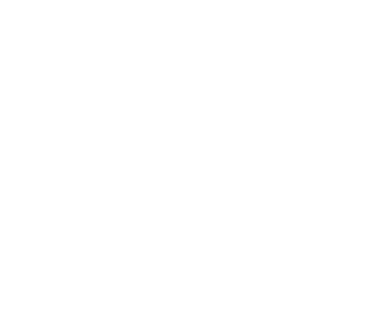
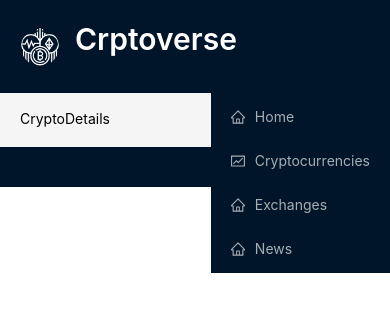
Before and after one commit to Aditirathore311/Crypto_app, a React (Create React App) app: page /crypto/1 in a window 390 px wide. Shown: the top 312 px of the page. Built offline with nearby package versions, Linux system fonts and the light colour scheme.

Commit message:
fourth commit

```diff
--- /dev/null
+++ b/src/App.css
@@ -0,0 +1,379 @@
+
+:root{
+    --text-primary:#000;
+    --bgPrimary:#fff;
+   --bgSecondary: #F9F9F9;
+   --pink: #0071bd;
+   --light-blue: #e6f7ff;
+   --border: #d9d9d9;
+}
+
+* {
+    margin: 0;
+    padding: 0;
+    box-sizing: border-box;
+}
+
+a:hover{
+    color: var(--pink) !important;
+}
+
+.app{
+    display: flex;
+    overflow: hidden;
+}
+
+.navbar{
+    flex: 0.2;
+    background-color: rgb(0, 21, 41);
+}
+
+.main{
+    flex: 0.8;
+    width: 100%;
+
+}
+.routes{
+    padding: 20px;
+}
+.nav-container{
+    position: fixed;
+    left: 0;
+    margin: 10px;
+    height: 100vh;
+    margin: 0px;
+    background-color: rgb(0, 21, 41);
+}
+
+.logo-container{
+    background-color: #001529;
+    display: flex;
+    padding: 20px;
+    align-items: center;
+    width: 100%;
+}
+.logo{
+    margin:0 0 0 15px;
+}
+.logo a{
+   color: white;
+}
+.menu-control-container{
+    display: none !important;
+    position: absolute !important;
+    right: 10px !important;
+    top: 25px !important;
+    font-size: 1.2rem !important;
+    background-color: var(--bgSecondary) !important;
+    border: none !important;
+}
+
+.loader{
+    height: 81vh;
+    display: flex;
+    justify-content: center;
+    align-items: center;
+}
+
+@media screen and (max-width:1300px){
+    .main{
+        margin-left: 50px;
+    }
+}
+
+@media screen and (max-width:1170px){
+    .main{
+        margin-left: 50px;
+    }
+}
+
+@media screen and (max-width:1000px){
+    .main{
+        margin-left: 100px;
+    }
+}
+
+@media screen and (max-width:800px){
+    .app{
+        flex-direction: column;
+        overflow: hidden;
+    }
+
+    .navbar{
+        flex: 1;
+    }
+
+    .main{
+        flex: 1;
+        margin-top: 90px;
+        margin-left: 0px;
+        margin-right: 10px;
+    }
+
+    .nav-container{
+        height: 8vh;
+        position:fixed;
+        width: 100%;
+        z-index: 100;
+        background-color: var(--bgSecondary);
+    }
+
+    .menu-control-container{
+        display: block !important;
+    }
+
+    .ant-menu{
+        position: absolute;
+        right: 0px;
+    }
+    .home-title{
+        font-size: 1.4rem !important;
+    }
+    .show-more{
+        font-size: 1.3rem !important;
+    }
+}
+
+.coin-detail-container{
+    margin: 30px;
+}
+
+.coin-heading-container{
+    display: flex;
+    justify-content: center;
+    align-items: center;
+    flex-direction: column;
+    border-bottom: 1px solid var(--border);
+    padding-top: 20px;
+    padding-bottom: 20px;
+    gap: 10px;
+}
+
+.coin-heading-container .coin-name{
+    font-weight: 900;
+    color: var(--pink);
+}
+
+.coin-heading-container p{
+    font-size: 1rem;
+    opacity: 0.9;
+    margin-bottom: 20px;
+}
+
+.stats-container{
+    display: flex;
+    justify-content: space-between;
+    align-items: center;
+    gap: 40px;
+}
+
+.stats-container h2{
+    font-weight: 700;
+    font-size: 1.4rem;
+    margin-top: 20px;
+    color: var(--pink);
+}
+
+.coin-details-heading{
+    font-weight: 700 !important;
+    margin-top: 20px !important;
+    color: var(--pink) !important;
+}
+
+.coin-stats{
+    display: flex;
+    justify-content: space-between;
+    border-bottom: 1px solid var(--border);
+    font-size: 1rem;
+    opacity: 0.9;
+    padding: 20px;
+
+}
+
+.coin-stats-name{
+    display: flex;
+    gap: 10px;
+    font-size: 1rem;
+}
+
+.stats{
+    font-weight: 800;
+}
+
+.coin-value-statistics-heading p{
+    font-size: 1rem;
+    opacity: 0.9;
+}
+
+.coin-desc-link{
+    display: flex;
+    gap: 40px;
+    margin-top: 40px;
+    padding-top: 20px;
+}
+
+.coin-desc-link h2{
+    font-weight: 700;
+    color: var(--pink);
+}
+
+.coin-desc-link p{
+    font-size: 1rem;
+    opacity: 0.9;
+}
+
+.coin-desc-link a{
+    color: var(--pink);
+}
+
+.coin-desc-link h3{
+    font-weight: 700;
+}
+
+.coin-desc{
+    flex: 0.5;
+}
+
+.coin-links{
+  padding: 0px 20px;
+    flex: 0.5;
+}
+
+.coin-link{
+    display: flex;
+    justify-content: space-between;
+    align-items: center;
+    border-bottom: 1px solid var(--border);
+    padding: 20px;
+}
+
+.link-name{
+    text-transform: capitalize;
+    font-size: 1rem;
+}
+
+.coin-link a{
+    color: var(--pink);
+    font-weight: 700;
+    font-size: 1rem;
+}
+
+.coin-link:hover, .coin-stats:hover{
+    background-color: var(--bgSecondary);
+}
+
+@media screen and (max-width:1000px){
+    .stats-container{
+        flex-direction: column;
+    }
+    .coin-desc-link{
+        flex-direction: column;
+    }
+    .stats-container h2{
+        margin-top: 0px;
+    }
+}
+
+@media screen and (max-width: 500px){
+    .coin-links{
+        padding: 0px;
+    }
+    .coin-detail-container{
+        margin: 0;
+    }
+}
+@media screen and (max-width: 500px){
+    .heading{
+        margin-top: 20px;
+    }
+}
+
+.select-news{
+    width: 180px;
+}
+.news-card{
+    min-height: 300px !important;
+}
+.news-image-container{
+    display: flex !important;
+    justify-content: space-between !important;
+}
+.news-title{
+width: 70%;
+}
+
+.news-image-container .img{
+    width:100px;
+    height:100px;
+}
+.news-card p{
+    color: black;
+    margin: 10px 0px !important;
+}
+.provider-container{
+    display: flex;
+    justify-content: space-between;
+}
+.provider-name{
+    margin-left: 10px;
+}
+
+.chart-header{
+    display: flex;
+    justify-content: space-between;
+    gap: 50px;
+    color: #0071bd;
+}
+.chart-title{
+    color: #0071bd !important;
+}
+.price-container{
+    display: flex !important;
+    gap: 20px !important;
+    align-items: center !important;
+    flex-wrap: wrap !important;
+}
+.price-change{
+    font-weight: 900 !important;
+}
+.current-price{
+    margin-top: 0px !important;
+    font-weight: 900 !important;
+}
+.home-heading-container{
+    display: flex;
+    justify-content: space-between;
+    align-items: center;
+    margin-top: 40px;
+}
+.show-more{
+    margin-top: 0px !important;
+}
+.exchange-image{
+    margin: 0px 10px !important;
+}
+.search-crypto{
+    margin: 20px auto 30px auto;
+    width: 250px;
+}
+.crypto-card-container{
+    min-height: 65vh !important;
+}
+.crypto-card{
+    min-width: 250px;
+}
+.crypto-card .crypto-image{
+    width:35px;
+}
+.select-timeperiod{
+    width: 200px !important;
+    margin-top: 20px !important;
+}
+
+.footer {
+    background-color: #001529;
+    display: flex;
+    flex-direction: column;
+    padding: 20px;
+    align-items: center;
+}
--- a/src/App.js
+++ b/src/App.js
@@ -1,22 +1,41 @@
-import React from 'react'
+import React from 'react';
 import { Switch, Route, Link } from 'react-router-dom';
 import { Layout, Typography, Space } from 'antd';
-import Navbar from './components/Navbar';
 
+import { Exchanges, Homepage, News, Cryptocurrencies, CryptoDetails, Navbar } from './components';
+import './App.css';
 const App = () => {
   return (
-    <div className='app'>
-     <div className='navbar'>
+    <div className="app">
+      <div className="navbar">
+        <Navbar />
+      </div>
+      <div className="main">
+        <Layout>
+          <div className="routes">
+            <Switch>
+              <Route exact path="/">
+                <Homepage />
+              </Route>
+              <Route exact path="/exchanges">
+                < Exchanges/>
+              </Route>
+              <Route exact path="/cryptocurrencies">
+                <Cryptocurrencies />
+              </Route>
+              <Route exact path="/crypto/:coinId">
+                <CryptoDetails />
+              </Route>
+              <Route exact path="/news">
+                <News />
+              </Route>
+            </Switch>
+          </div>
+        </Layout>
+      </div>
+      <div className="footer"></div>
+    </div>
+  );
+};
 
-     </div>
-     <div className='main'>
-
-     </div>
-     <div className='footer'>
-
-     </div>
-    </div>
-  )
-}
-
-export default App
+export default App;
--- /dev/null
+++ b/src/components/CryptoDetails.jsx
@@ -0,0 +1,11 @@
+import React from 'react'
+
+const CryptoDetails = () => {
+  return (
+    <div>
+      CryptoDetails
+    </div>
+  )
+}
+
+export default CryptoDetails
--- /dev/null
+++ b/src/components/Cryptocurrencies.jsx
@@ -0,0 +1,11 @@
+import React from 'react'
+
+const Cryptocurrencies = () => {
+  return (
+    <div>
+      Cryptocurrencies
+    </div>
+  )
+}
+
+export default Cryptocurrencies
--- /dev/null
+++ b/src/components/Exchanges.jsx
@@ -0,0 +1,11 @@
+import React from 'react'
+
+const Exchanges = () => {
+  return (
+    <div>
+      Exchanges
+    </div>
+  )
+}
+
+export default Exchanges
--- /dev/null
+++ b/src/components/Homepage.jsx
@@ -0,0 +1,11 @@
+import React from 'react'
+
+const Homepage = () => {
+  return (
+    <div>
+      Homepage
+    </div>
+  )
+}
+
+export default Homepage
--- a/src/components/Navbar.jsx
+++ b/src/components/Navbar.jsx
@@ -12,10 +12,22 @@
     <Typography.Title level={2} className='logo'>
         <Link to="/">Crptoverse</Link>
     </Typography.Title>
-    {/* <button className='menu-control-container'>
 
-    </button> */}
     </div>
+    <Menu theme="dark">
+      <Menu.Item icon={<HomeOutlined />}>
+        <Link to="/">Home</Link>
+      </Menu.Item>
+      <Menu.Item icon={<FundOutlined />}>
+        <Link to="/cryptocurrencies">Cryptocurrencies</Link>
+      </Menu.Item>
+      <Menu.Item icon={<HomeOutlined />}>
+        <Link to="/exchanges">Exchanges</Link>
+      </Menu.Item>
+      <Menu.Item icon={<HomeOutlined />}>
+        <Link to="/news">News</Link>
+      </Menu.Item>
+      </Menu>
     </div>
   )
 }
--- /dev/null
+++ b/src/components/News.jsx
@@ -0,0 +1,11 @@
+import React from 'react'
+
+const News = () => {
+  return (
+    <div>
+      News
+    </div>
+  )
+}
+
+export default News
--- a/src/index.js
+++ b/src/index.js
@@ -1,6 +1,11 @@
 import React from 'react'
 import ReactDOM from 'react-dom';
+import { BrowserRouter as Router } from 'react-router-dom';
 
 import App from './App';
 
-ReactDOM.render(<App />, document.getElementById('root'));
+ReactDOM.render(
+<Router>
+    <App />
+</Router>
+, document.getElementById('root'));
```
Also changed, not shown: src/components/index.js (+6 -1 lines).
